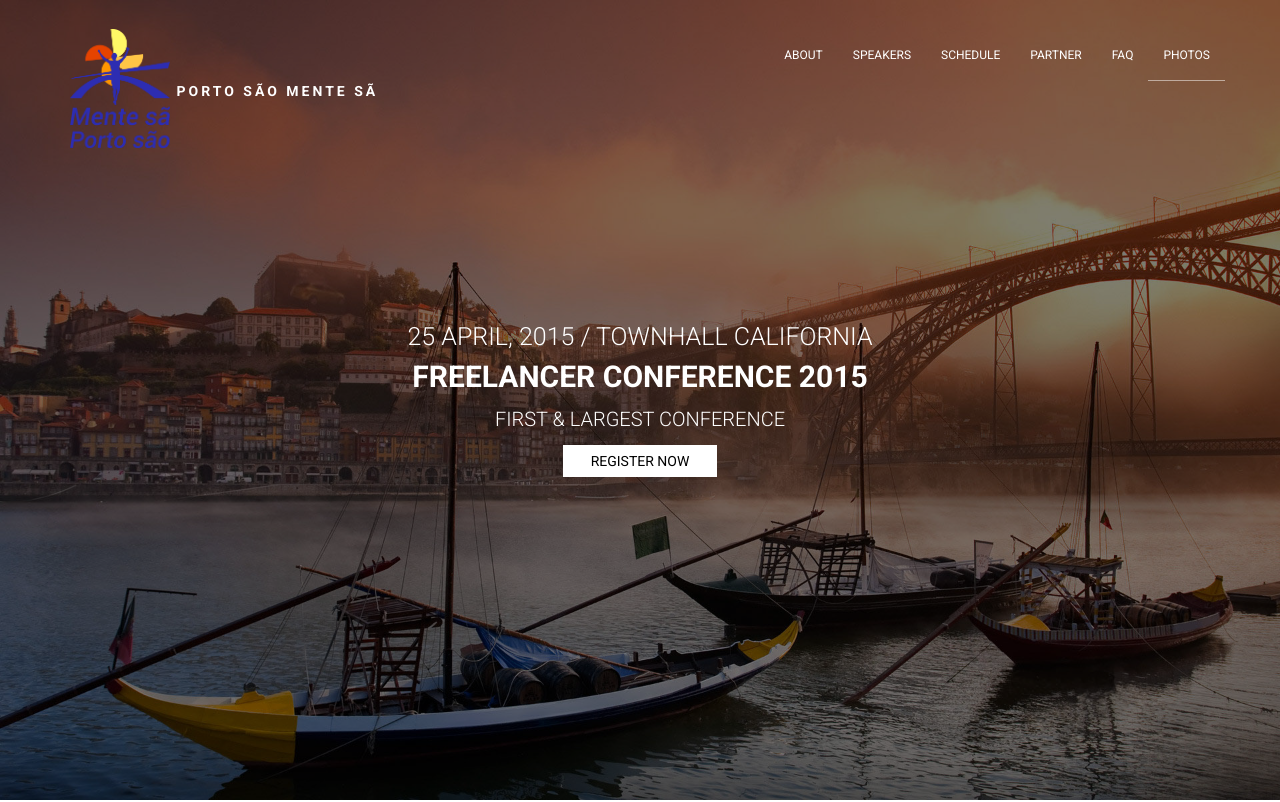
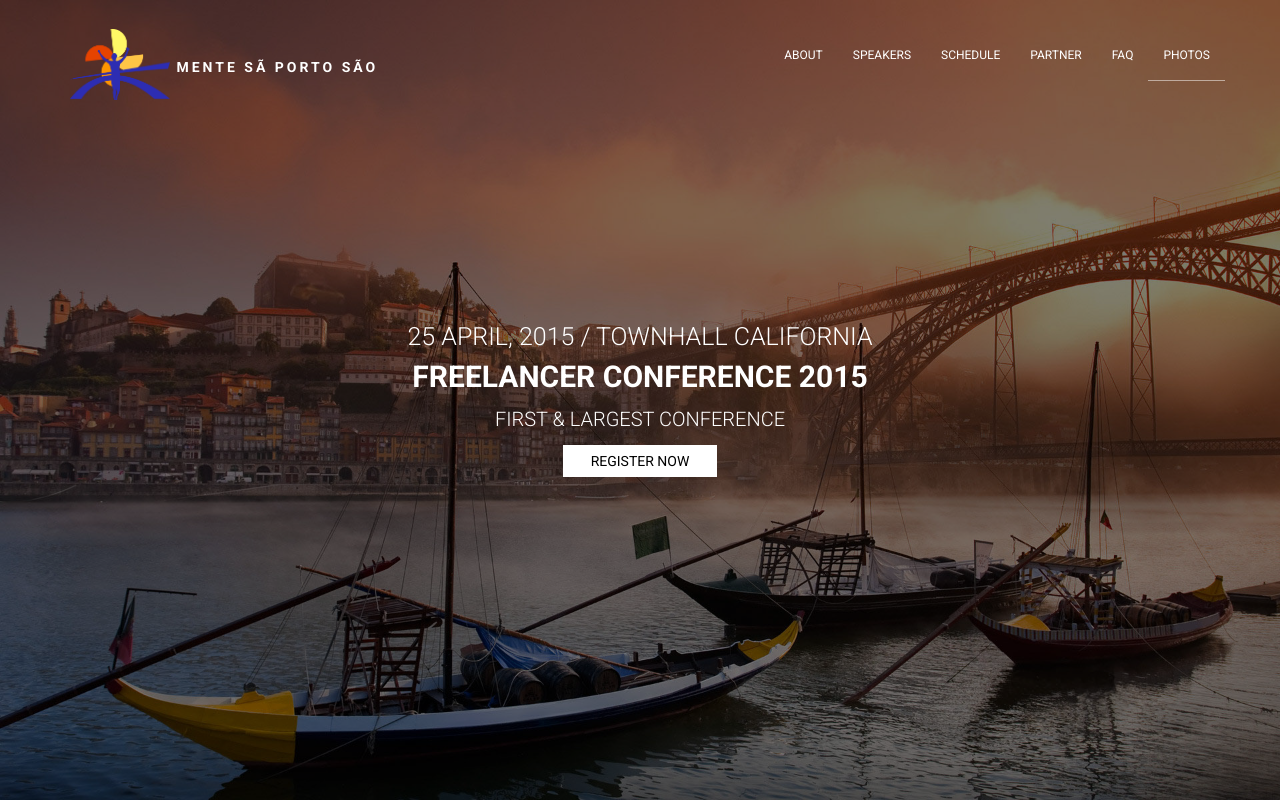
Before and after one commit to francisco-maciel/PortoSao, a website: page index.html in a window 1280 px wide. Shown: the top 802 px of the page. Drawn offline with Linux system fonts and the light colour scheme; files whose address does not match are found by name.

Commit message:
Update logo to solo image version on navbar

```diff
--- a/index.html
+++ b/index.html
@@ -22,9 +22,9 @@
                     <a class="logo" href="index.html">
 
                         <!-- logo image  -->
-                        <img style="max-width:100px; margin-top: -7px;" src="assets/images/logoPortoSao.png" alt="Logo">
+                        <img style="max-width:100px; margin-top: -7px;" src="assets/images/logoPortoSao_solo.png" alt="Logo">
 
-                        Porto São Mente Sã
+                        Mente Sã Porto São
                     </a>
                 </div>
 
```
Also changed, not shown: assets/images/logoPortoSao_solo.png (added).
